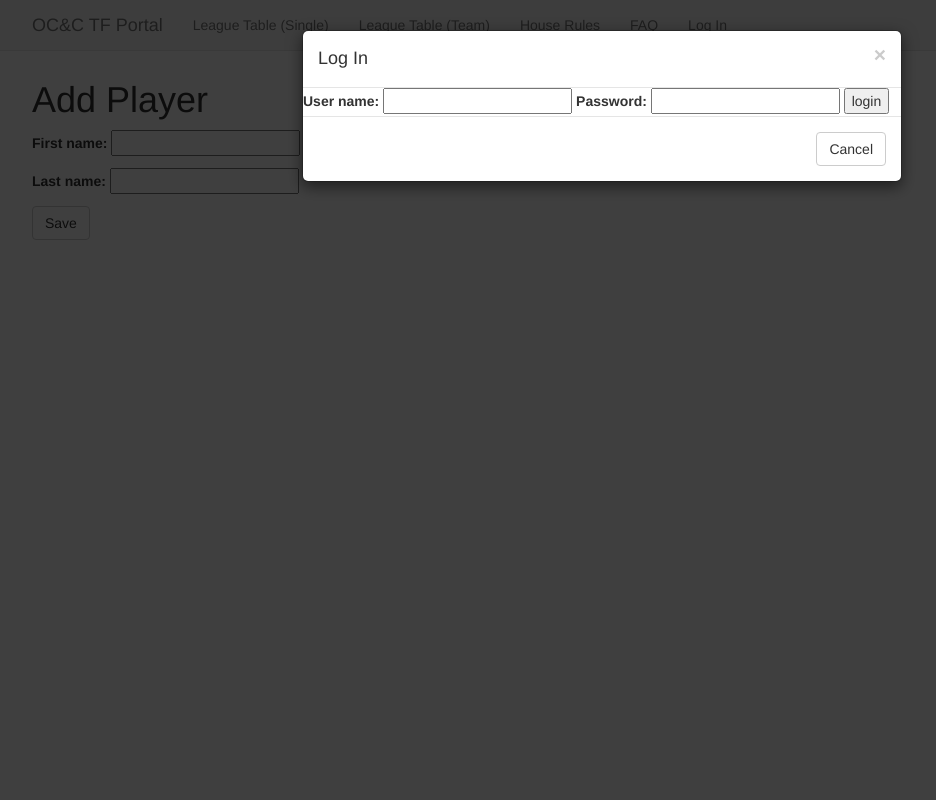
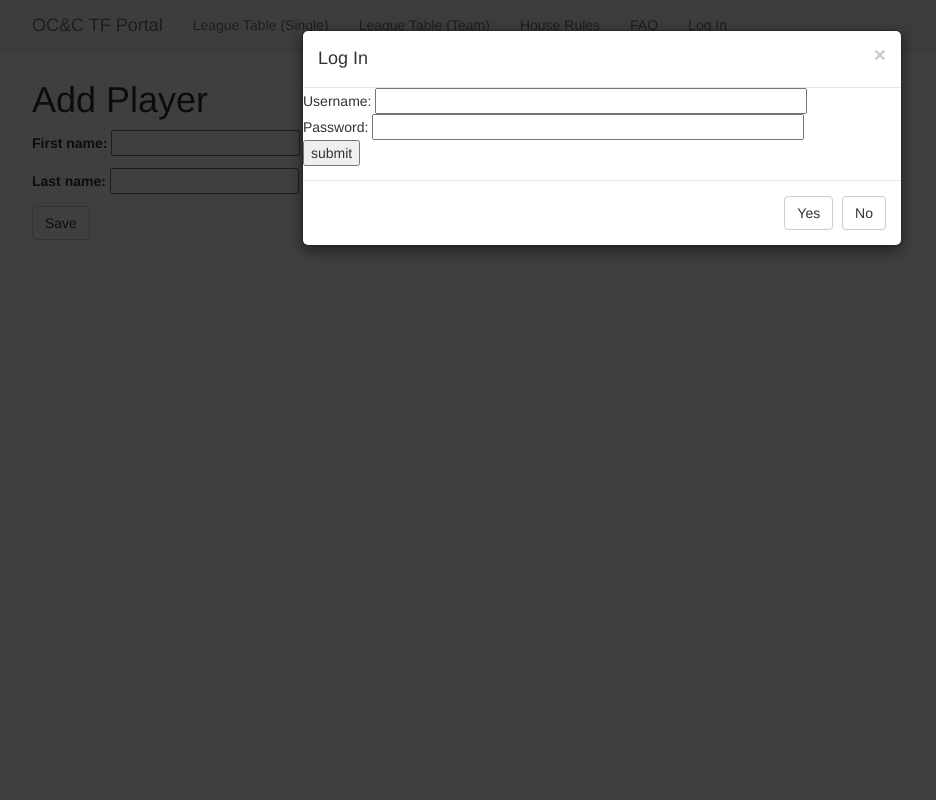
Before and after one commit to phildeutsch/occ_games, a Django app: a page that uses tf/templates/tf/base.html in a window 1280 px wide, after a click on "Log In". Shown: the whole page, without its empty margins (38-974 px from the left). Run offline with Django 3.2, Linux system fonts and the light colour scheme; parts of the project's set-up code (start-up, migrations or seed data) failed here and were passed over; some libraries are stand-ins or nearby versions.

Commit message:
Logging in and out works

```diff
--- a/tf/templates/tf/base.html
+++ b/tf/templates/tf/base.html
@@ -82,43 +82,32 @@
 </nav>
 
 <div id="sign_in_dialog" class="modal fade" role="dialog">
-  <form method="POST" class="post-form">{% csrf_token %}
     <div class="modal-dialog">
-
         <!-- Modal content-->
         <div class="modal-content">
             <div class="modal-header">
                 <button type="button" class="close" data-dismiss="modal">&times;</button>
                 <h4 class="modal-title">Log In</h4>
             </div>
-            <div class="fieldWrapper">
-              <form action="" method="post">
+            <form id="login_form" method="post" action="/tf/">
                 {% csrf_token %}
-                <label for="username">User name:</label>
-                <input type="text" name="username" value="" id="username">
-                <label for="password">Password:</label>
-                <input type="password" name="password" value="" id="password">
+                Username: <input type="text" name="username" value="" size="50" />
+                <br />
+                Password: <input type="password" name="password" value="" size="50" />
+                <br />
 
-                <input type="submit" value="login" />
-                <input type="hidden" name="next" value="/tf" />
+                <input type="submit" value="submit" />
             </form>
-              {% if form.errors %}
-                <p class="error">Sorry, that's not a valid username or password</p>
-              {% endif %}
-                </div>
-
             <div class="modal-footer">
-                  <button type="button" class="btn btn-default" data-dismiss="modal">Cancel</button>
+                <a class="btn btn-default" href="logout/">Yes</a>
+                <button type="button" class="btn btn-default" data-dismiss="modal">No</button>
             </div>
         </div>
-
     </div>
-  </form>
 </div>
 
 <div id="sign_out_dialog" class="modal fade" role="dialog">
     <div class="modal-dialog">
-
         <!-- Modal content-->
         <div class="modal-content">
             <div class="modal-header">
@@ -130,7 +119,6 @@
                 <button type="button" class="btn btn-default" data-dismiss="modal">No</button>
             </div>
         </div>
-
     </div>
 </div>
 
--- a/tf/views.py
+++ b/tf/views.py
@@ -3,6 +3,7 @@ from django.shortcuts import render, redirect
 from django.utils import timezone
 from .models import TfMatch, TfPlayer, TfTeam
 from .forms import TfNewPlayerForm, TfNewMatchForm
+from django.contrib.auth import authenticate, login
 import config
 
 # TODO move to central functions file
@@ -35,7 +36,17 @@ def home(request):
 
     if request.method == 'POST':
 
-        if 'add_player-first_name' in request.POST:
+        if 'username' in request.POST:
+            username = request.POST['username']
+            password = request.POST['password']
+
+            # Use Django's machinery to attempt to see if the username/password
+            # combination is valid - a User object is returned if it is.
+            user = authenticate(username=username, password=password)
+            login(request, user)
+
+
+        elif 'add_player-first_name' in request.POST:
             match_form = TfNewMatchForm(prefix='add_match')
             player_form = TfNewPlayerForm(request.POST, prefix='add_player')
             if player_form.is_valid():
```
Lines whose indentation alone changed are shown as unchanged.
